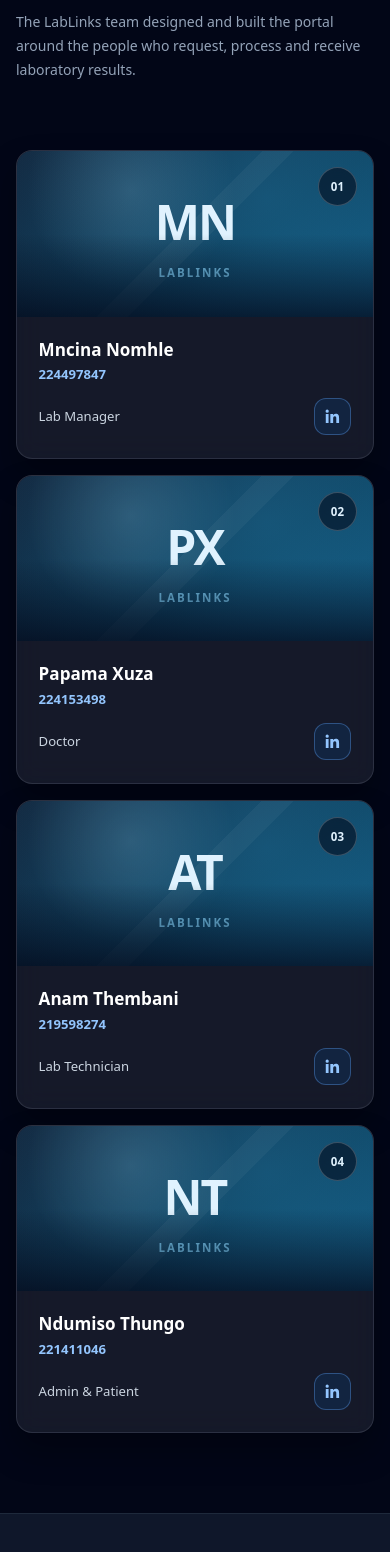
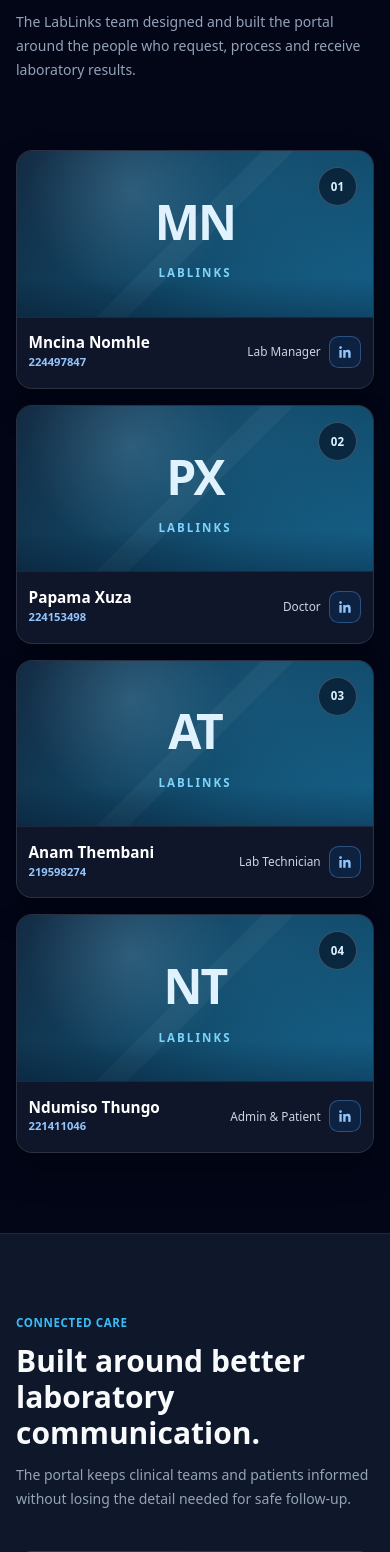
Before and after one commit to MrThungo/GRP-09, a Flask app: page / in a window 390 px wide. Shown: the part 3891-5443 px from the top of the page. Run offline with Flask 3, Linux system fonts and the light colour scheme; some libraries are stand-ins or nearby versions.

Commit message:
Polish team cards and mobile user actions

```diff
--- a/app/static/css/app.css
+++ b/app/static/css/app.css
@@ -1349,7 +1349,7 @@
 .landing-team-picture-shade {
   position: absolute;
   inset: 0;
-  background: linear-gradient(180deg, transparent 50%, rgba(2, 6, 23, .72));
+  background: linear-gradient(180deg, transparent 76%, rgba(2, 6, 23, .28));
   pointer-events: none;
 }
 
@@ -1372,57 +1372,63 @@
 
 .landing-team-content {
   display: flex;
-  min-height: 6.5rem;
-  align-items: end;
+  position: relative;
+  z-index: 1;
+  min-height: 4.75rem;
+  align-items: center;
   justify-content: space-between;
-  gap: 1.25rem;
-  padding: 1.25rem 1.35rem 1.4rem;
+  gap: .75rem;
+  border-top: 1px solid rgba(148, 163, 184, .12);
+  background: rgba(15, 23, 42, .94);
+  padding: .72rem .9rem .8rem;
 }
 
 .landing-team-name {
   color: #fff;
-  font-size: clamp(1.05rem, 1rem + .28vw, 1.25rem);
+  font-size: clamp(.94rem, .91rem + .2vw, 1.08rem);
   font-weight: 900;
+  line-height: 1.2;
+  overflow-wrap: anywhere;
 }
 
 .landing-team-number {
-  margin-top: .2rem;
+  margin-top: .14rem;
   color: #93c5fd;
-  font-size: .82rem;
+  font-size: .7rem;
   font-weight: 800;
 }
 
 .landing-team-role {
   color: #cbd5e1;
-  font-size: .82rem;
-  line-height: 1.45;
+  font-size: .74rem;
+  line-height: 1.3;
   text-align: right;
 }
 
 .landing-team-details {
   display: flex;
-  max-width: 52%;
+  max-width: 50%;
   align-items: center;
   justify-content: flex-end;
-  gap: .8rem;
+  gap: .55rem;
 }
 
 .landing-team-linkedin {
   display: inline-grid;
-  width: 2.35rem;
-  height: 2.35rem;
+  width: 2rem;
+  height: 2rem;
   flex: 0 0 auto;
   place-items: center;
   border: 1px solid rgba(96, 165, 250, .36);
-  border-radius: .75rem;
+  border-radius: .6rem;
   background: rgba(10, 102, 194, .16);
   color: #93c5fd;
   transition: transform .3s ease, color .3s ease, border-color .3s ease, background-color .3s ease;
 }
 
 .landing-team-linkedin svg {
-  width: 1.18rem;
-  height: 1.18rem;
+  width: 1rem;
+  height: 1rem;
 }
 
 .landing-team-linkedin:hover,
@@ -1533,20 +1539,21 @@
   }
 
   .landing-team-content {
-    min-height: 0;
-    align-items: flex-start;
-    flex-direction: column;
-    gap: .8rem;
+    min-height: 4.45rem;
+    align-items: center;
+    flex-direction: row;
+    gap: .55rem;
+    padding: .62rem .72rem .68rem;
   }
 
   .landing-team-role {
-    text-align: left;
+    text-align: right;
   }
 
   .landing-team-details {
-    width: 100%;
-    max-width: none;
-    justify-content: space-between;
+    width: auto;
+    max-width: 52%;
+    justify-content: flex-end;
   }
 }
 
```
Also changed, not shown: other parts of app/static/css/app.css (+149 -0 lines), app/templates/admin/users.html (+27 -23 lines), tests/test_ui_security_presentation.py (+26 -0 lines).
